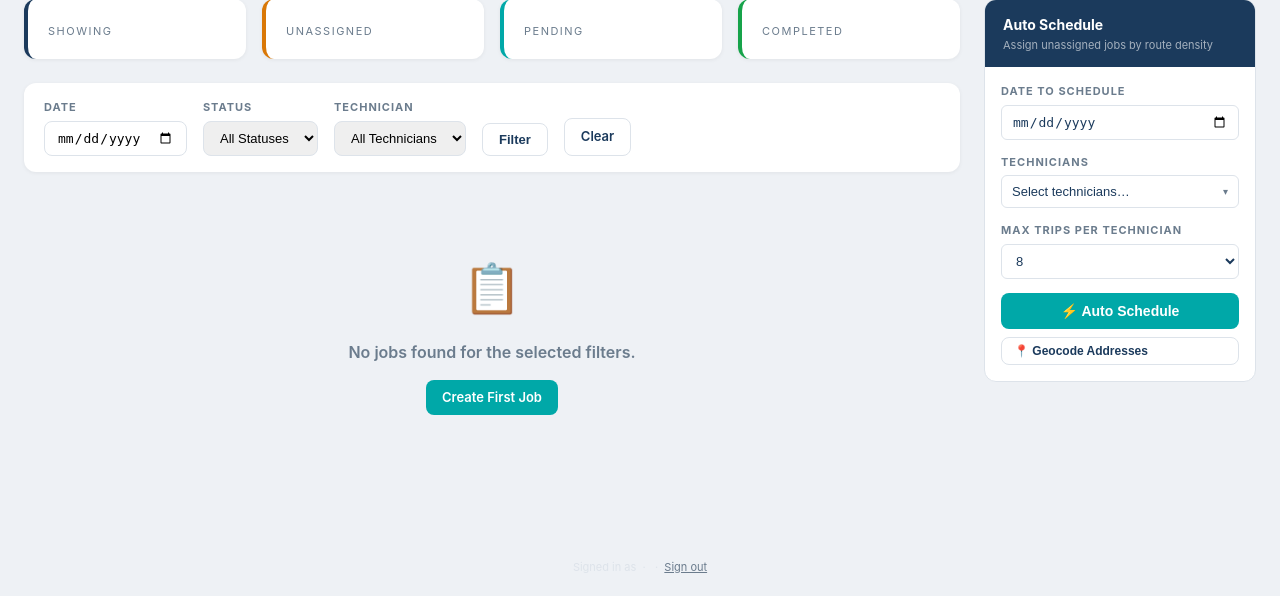
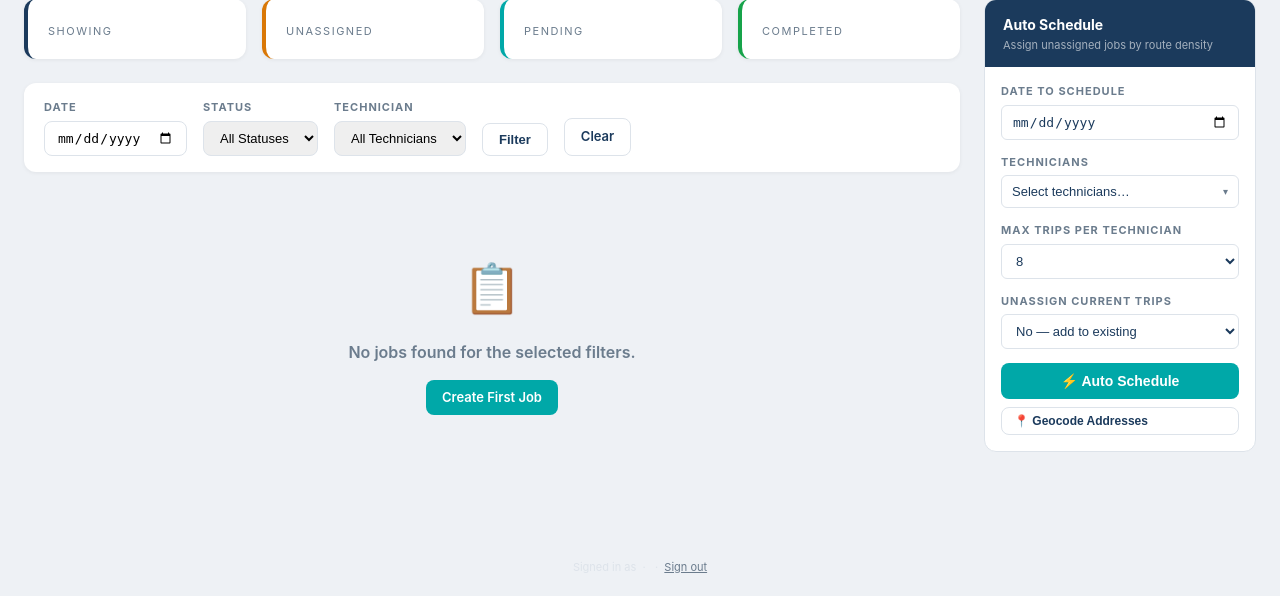
Before and after one commit to ronmcnatt/Wolf, a Django app: template technician/templates/technician/ops_dashboard.html in a window 1280 px wide. Shown: the part 230-826 px from the top of the page. Run offline with Django 5.2, Linux system fonts and the light colour scheme; the template is opened without the code that fills it, so the values that code supplies are empty.

Commit message:
Add unassign dropdown to auto-schedule; fix geocode error handling
- New "Unassign Current Trips" dropdown (No/Yes) — when Yes, existing
  pending/in_progress assignments for selected techs on that date are
  cleared before routing, letting the algo place all jobs from scratch
- geocode_customers: add @role_required('operations', 'manager'),
  return skipped count for already-geocoded records
- Geocode button JS: check r.ok before r.json() so HTTP errors surface
  as readable messages instead of a raw SyntaxError

Co-Authored-By: Claude Sonnet 4.6 <noreply@anthropic.com>

```diff
--- a/technician/templates/technician/ops_dashboard.html
+++ b/technician/templates/technician/ops_dashboard.html
@@ -278,7 +278,6 @@
         <div class="auto-sched-field">
           <label class="auto-sched-label">Max Trips Per Technician</label>
           <select id="maxTrips" class="auto-sched-input">
-            {% for n in "5678910111213141516"|make_list %}{% endfor %}
             <option value="5">5</option>
             <option value="6">6</option>
             <option value="7">7</option>
@@ -290,6 +289,14 @@
             <option value="13">13</option>
             <option value="14">14</option>
             <option value="15">15</option>
+          </select>
+        </div>
+
+        <div class="auto-sched-field">
+          <label class="auto-sched-label">Unassign Current Trips</label>
+          <select id="unassignTrips" class="auto-sched-input">
+            <option value="no" selected>No — add to existing</option>
+            <option value="yes">Yes — re-schedule from scratch</option>
           </select>
         </div>
 
@@ -338,9 +345,10 @@ function updateTechLabel() {
 
 // ── Auto-schedule ──
 function runAutoSchedule() {
-  var date = document.getElementById('schedDate').value;
-  var techIds = Array.from(document.querySelectorAll('.tech-checkbox:checked')).map(c => c.value);
+  var date     = document.getElementById('schedDate').value;
+  var techIds  = Array.from(document.querySelectorAll('.tech-checkbox:checked')).map(c => c.value);
   var maxTrips = parseInt(document.getElementById('maxTrips').value);
+  var unassign = document.getElementById('unassignTrips').value === 'yes';
   var resultDiv = document.getElementById('schedResult');
 
   if (!date) { showSchedResult('error', 'Please select a date.'); return; }
@@ -353,7 +361,7 @@ function runAutoSchedule() {
   fetch(AUTO_SCHEDULE_URL, {
     method: 'POST',
     headers: {'Content-Type': 'application/json', 'X-CSRFToken': CSRF_TOKEN},
-    body: JSON.stringify({date: date, tech_ids: techIds, max_trips: maxTrips})
+    body: JSON.stringify({date: date, tech_ids: techIds, max_trips: maxTrips, unassign: unassign})
   })
   .then(r => r.json())
   .then(data => {
@@ -413,12 +421,21 @@ function runGeocodeAddresses() {
   var resultDiv = document.getElementById('schedResult');
   resultDiv.innerHTML = '<div class="sched-result-info">Geocoding addresses — this may take 30–60 seconds…</div>';
   resultDiv.style.display = 'block';
-  fetch('{% url "geocode_customers" %}')
-    .then(r => r.json())
+  fetch('{% url "geocode_customers" %}', {
+    headers: {'X-CSRFToken': CSRF_TOKEN}
+  })
+    .then(function(r) {
+      if (!r.ok) {
+        return r.text().then(function(t) {
+          throw new Error('Server returned ' + r.status + (t ? ': ' + t.substring(0, 120) : ''));
+        });
+      }
+      return r.json();
+    })
     .then(data => {
       btn.disabled = false;
       btn.textContent = '📍 Geocode Addresses';
-      var msg = 'Geocoded ' + data.geocoded + ' addresses';
+      var msg = 'Geocoded ' + data.geocoded + ' address' + (data.geocoded !== 1 ? 'es' : '');
       if (data.failed) msg += ', ' + data.failed + ' failed';
       if (data.skipped) msg += ', ' + data.skipped + ' already had coords';
       showSchedResult('info', msg + '.');
@@ -426,7 +443,7 @@ function runGeocodeAddresses() {
     .catch(function(err) {
       btn.disabled = false;
       btn.textContent = '📍 Geocode Addresses';
-      showSchedResult('error', 'Geocode failed: ' + err);
+      showSchedResult('error', 'Geocode failed: ' + err.message);
     });
 }
 </script>
```
Also changed, not shown: technician/views.py (+10 -0 lines).
